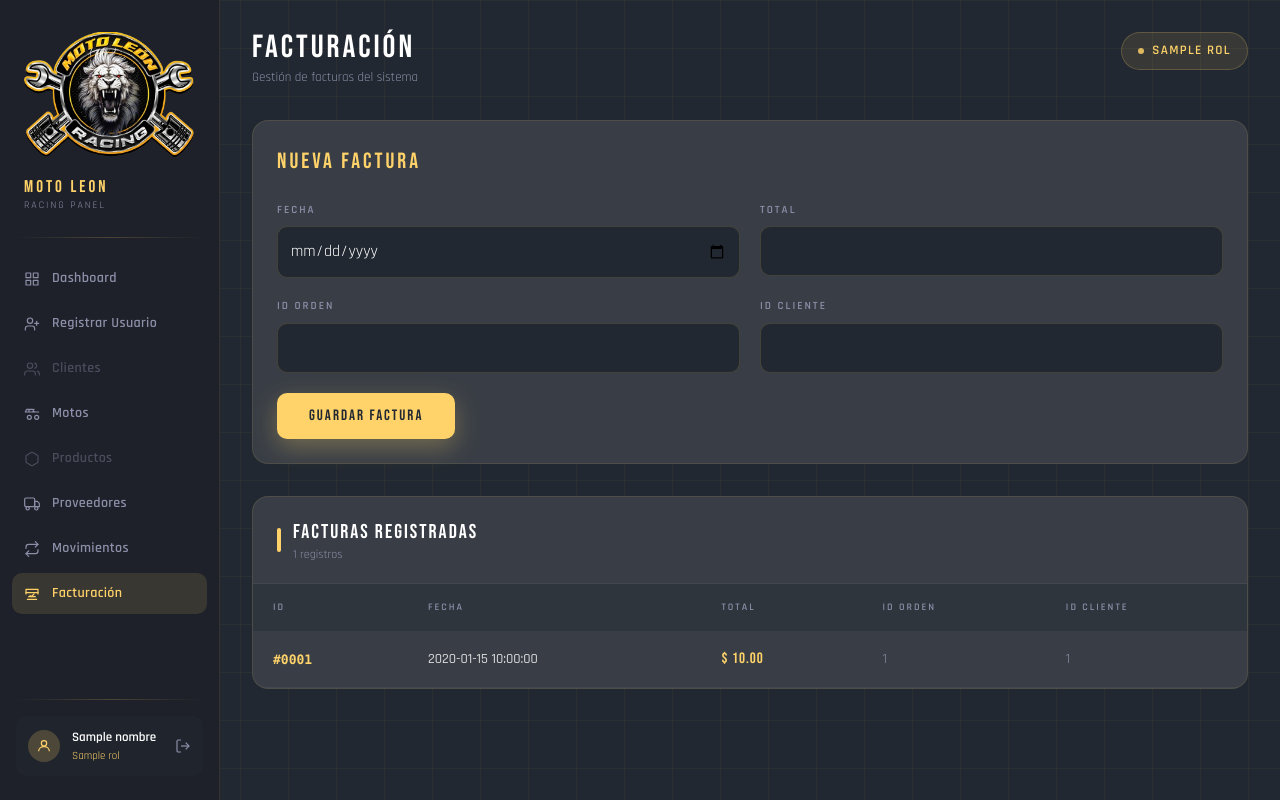
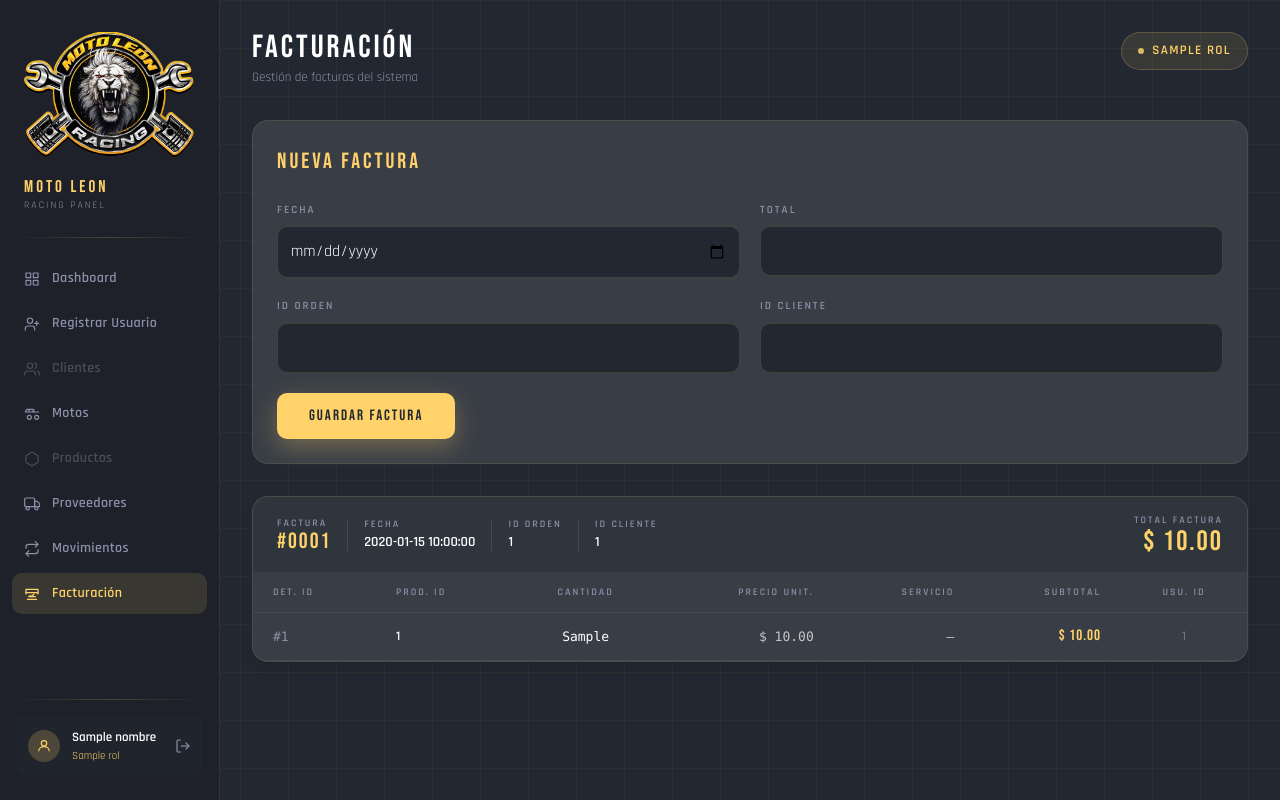
Before and after one commit to Yeico-lan/SISGAT, a Flask app: template View/templates/facturacion.html in a window 1280 px wide. Run offline with Flask 3, Linux system fonts and the light colour scheme; the template is opened without the code that fills it: most values are stand-ins (such as "Sample title", 1, 10 or a date in 2020); some libraries are stand-ins or nearby versions.

Commit message:
Modulo de facturacion

```diff
--- a/Controller/moto_repuestos_backend/app.py
+++ b/Controller/moto_repuestos_backend/app.py
@@ -549,15 +549,53 @@ def facturacion_page():
     if conn:
         try:
             cursor = conn.cursor(dictionary=True)
+            # Trae todas las facturas con sus detalles en JOIN
             cursor.execute("""
-                SELECT fac_id, fac_fecha_emision, fac_total, ord_id, cli_id
-                FROM facturas
-                ORDER BY fac_id DESC
+                SELECT
+                    f.fac_id,
+                    f.fac_fecha_emision,
+                    f.fac_total,
+                    f.ord_id,
+                    f.cli_id,
+                    d.det_fact_id,
+                    d.prod_id,
+                    d.det_fact_cant,
+                    d.precio_unitario,
+                    d.subtotal,
+                    d.det_fact_servicio,
+                    d.usu_id
+                FROM facturacion f
+                LEFT JOIN detalle_facturas d ON d.fac_id = f.fac_id
+                ORDER BY f.fac_id DESC, d.det_fact_id ASC
             """)
-            facturas = cursor.fetchall()
-            for f in facturas:
-                if f['fac_fecha_emision']:
-                    f['fac_fecha_emision'] = f['fac_fecha_emision'].strftime('%Y-%m-%d')
+            rows = cursor.fetchall()
+
+            # Agrupar detalles por factura
+            facturas_dict = {}
+            for row in rows:
+                fid = row['fac_id']
+                if fid not in facturas_dict:
+                    facturas_dict[fid] = {
+                        'fac_id':            row['fac_id'],
+                        'fac_fecha_emision': row['fac_fecha_emision'].strftime('%Y-%m-%d') if row['fac_fecha_emision'] else '',
+                        'fac_total':         row['fac_total'],
+                        'ord_id':            row['ord_id'],
+                        'cli_id':            row['cli_id'],
+                        'detalles':          []
+                    }
+                if row['det_fact_id']:
+                    facturas_dict[fid]['detalles'].append({
+                        'det_fact_id':       row['det_fact_id'],
+                        'prod_id':           row['prod_id'],
+                        'det_fact_cant':     row['det_fact_cant'],
+                        'precio_unitario':   row['precio_unitario'],
+                        'subtotal':          row['subtotal'],
+                        'det_fact_servicio': row['det_fact_servicio'],
+                        'usu_id':            row['usu_id'],
+                    })
+
+            facturas = list(facturas_dict.values())
+
         except Error as e:
             print(f"[SELECT ERROR FACTURAS] {e}")
         finally:
@@ -588,7 +626,7 @@ def guardar_factura():
         try:
             cursor = conn.cursor()
             cursor.execute("""
-                INSERT INTO facturas (fac_fecha_emision, fac_total, ord_id, cli_id)
+                INSERT INTO facturacion (fac_fecha_emision, fac_total, ord_id, cli_id)
                 VALUES (%s, %s, %s, %s)
             """, (fecha, total, orden, cliente))
             conn.commit()
--- a/View/templates/facturacion.html
+++ b/View/templates/facturacion.html
@@ -4,7 +4,6 @@
 <meta charset="UTF-8">
 <meta name="viewport" content="width=device-width, initial-scale=1.0">
 <title>Facturación | MOTO LEON RACING</title>
-
 <link href="https://fonts.googleapis.com/css2?family=Bebas+Neue&family=Rajdhani:wght@400;500;600;700&display=swap" rel="stylesheet">
 <script src="https://cdn.tailwindcss.com"></script>
 <script>
@@ -36,10 +35,8 @@ tailwind.config = {
   }
 }
 </script>
-
 <style>
   body { font-family: 'Rajdhani', sans-serif; }
-
   .bg-grid::before {
     content: '';
     position: fixed; inset: 0;
@@ -50,13 +47,10 @@ tailwind.config = {
     animation: gridMove 20s linear infinite;
     pointer-events: none; z-index: 0;
   }
-
   .divider { height:1px; background:linear-gradient(90deg,transparent,rgba(255,211,105,.2),transparent); }
-
   .nav-link { transition: background .15s, color .15s; }
   .nav-link:hover { background: rgba(255,211,105,.08); color: #FFD369; }
   .nav-link.active { background: rgba(255,211,105,.12); color: #FFD369; }
-
   ::-webkit-scrollbar { width: 4px; }
   ::-webkit-scrollbar-track { background: transparent; }
   ::-webkit-scrollbar-thumb { background: rgba(255,211,105,.15); border-radius: 2px; }
@@ -65,12 +59,8 @@ tailwind.config = {
 
 <body class="bg-grid min-h-screen bg-bg text-white flex">
 
-<!-- ═══════════════════════════════════
-     SIDEBAR
-════════════════════════════════════ -->
+<!-- SIDEBAR -->
 <aside class="relative z-10 w-[220px] flex-shrink-0 bg-side flex flex-col border-r border-gold/10 min-h-screen">
-
-  <!-- Logo -->
   <div class="px-6 pt-8 pb-6">
     <div class="w-46 h-46 mb-4">
       <img src="{{ url_for('static', filename='img/logo.png') }}" alt="Moto León Racing" class="w-full h-full object-contain">
@@ -78,103 +68,59 @@ tailwind.config = {
     <h2 class="font-bebas text-[17px] tracking-[3px] text-gold leading-none">MOTO LEON</h2>
     <p class="text-[10px] text-muted tracking-[2px] uppercase mt-0.5">Racing Panel</p>
   </div>
-
   <div class="divider mx-4 mb-5"></div>
-
-  <!-- Navegación -->
   <nav class="flex-1 px-3 space-y-1">
-
     <a href="/dashboard" class="nav-link flex items-center gap-3 px-3 py-2.5 rounded-[10px] text-[14px] font-semibold tracking-wide text-muted cursor-pointer">
-      <svg class="w-4 h-4 flex-shrink-0" fill="none" stroke="currentColor" stroke-width="1.8" viewBox="0 0 24 24" stroke-linecap="round" stroke-linejoin="round">
-        <rect x="3" y="3" width="7" height="7"/><rect x="14" y="3" width="7" height="7"/>
-        <rect x="14" y="14" width="7" height="7"/><rect x="3" y="14" width="7" height="7"/>
-      </svg>
+      <svg class="w-4 h-4 flex-shrink-0" fill="none" stroke="currentColor" stroke-width="1.8" viewBox="0 0 24 24" stroke-linecap="round" stroke-linejoin="round"><rect x="3" y="3" width="7" height="7"/><rect x="14" y="3" width="7" height="7"/><rect x="14" y="14" width="7" height="7"/><rect x="3" y="14" width="7" height="7"/></svg>
       Dashboard
     </a>
-
     <a href="/registrar" class="nav-link flex items-center gap-3 px-3 py-2.5 rounded-[10px] text-[14px] font-semibold tracking-wide text-muted cursor-pointer">
-      <svg class="w-4 h-4 flex-shrink-0" fill="none" stroke="currentColor" stroke-width="1.8" viewBox="0 0 24 24" stroke-linecap="round" stroke-linejoin="round">
-        <path d="M16 21v-2a4 4 0 0 0-4-4H6a4 4 0 0 0-4 4v2"/><circle cx="9" cy="7" r="4"/>
-        <line x1="19" y1="8" x2="19" y2="14"/><line x1="22" y1="11" x2="16" y2="11"/>
-      </svg>
+      <svg class="w-4 h-4 flex-shrink-0" fill="none" stroke="currentColor" stroke-width="1.8" viewBox="0 0 24 24" stroke-linecap="round" stroke-linejoin="round"><path d="M16 21v-2a4 4 0 0 0-4-4H6a4 4 0 0 0-4 4v2"/><circle cx="9" cy="7" r="4"/><line x1="19" y1="8" x2="19" y2="14"/><line x1="22" y1="11" x2="16" y2="11"/></svg>
       Registrar Usuario
     </a>
-
     <div class="nav-link flex items-center gap-3 px-3 py-2.5 rounded-[10px] text-[14px] font-semibold tracking-wide text-muted/40 cursor-not-allowed select-none">
-      <svg class="w-4 h-4 flex-shrink-0" fill="none" stroke="currentColor" stroke-width="1.8" viewBox="0 0 24 24" stroke-linecap="round" stroke-linejoin="round">
-        <path d="M17 21v-2a4 4 0 0 0-4-4H5a4 4 0 0 0-4 4v2"/><circle cx="9" cy="7" r="4"/>
-        <path d="M23 21v-2a4 4 0 0 0-3-3.87"/><path d="M16 3.13a4 4 0 0 1 0 7.75"/>
-      </svg>
+      <svg class="w-4 h-4 flex-shrink-0" fill="none" stroke="currentColor" stroke-width="1.8" viewBox="0 0 24 24" stroke-linecap="round" stroke-linejoin="round"><path d="M17 21v-2a4 4 0 0 0-4-4H5a4 4 0 0 0-4 4v2"/><circle cx="9" cy="7" r="4"/><path d="M23 21v-2a4 4 0 0 0-3-3.87"/><path d="M16 3.13a4 4 0 0 1 0 7.75"/></svg>
       Clientes
     </div>
-
     <a href="/motos" class="nav-link flex items-center gap-3 px-3 py-2.5 rounded-[10px] text-[14px] font-semibold tracking-wide text-muted cursor-pointer">
-      <svg class="w-4 h-4 flex-shrink-0" fill="none" stroke="currentColor" stroke-width="1.8" viewBox="0 0 24 24" stroke-linecap="round" stroke-linejoin="round">
-        <path d="M5 17a3 3 0 1 0 6 0 3 3 0 0 0-6 0zm11 0a3 3 0 1 0 6 0 3 3 0 0 0-6 0zM2 9l2-4h9l3 4M7 9l1-4M13 9l2-4M2 9h20"/>
-      </svg>
+      <svg class="w-4 h-4 flex-shrink-0" fill="none" stroke="currentColor" stroke-width="1.8" viewBox="0 0 24 24" stroke-linecap="round" stroke-linejoin="round"><path d="M5 17a3 3 0 1 0 6 0 3 3 0 0 0-6 0zm11 0a3 3 0 1 0 6 0 3 3 0 0 0-6 0zM2 9l2-4h9l3 4M7 9l1-4M13 9l2-4M2 9h20"/></svg>
       Motos
     </a>
-
     <div class="nav-link flex items-center gap-3 px-3 py-2.5 rounded-[10px] text-[14px] font-semibold tracking-wide text-muted/40 cursor-not-allowed select-none">
-      <svg class="w-4 h-4 flex-shrink-0" fill="none" stroke="currentColor" stroke-width="1.8" viewBox="0 0 24 24" stroke-linecap="round" stroke-linejoin="round">
-        <path d="M21 16V8a2 2 0 0 0-1-1.73l-7-4a2 2 0 0 0-2 0l-7 4A2 2 0 0 0 3 8v8a2 2 0 0 0 1 1.73l7 4a2 2 0 0 0 2 0l7-4A2 2 0 0 0 21 16z"/>
-      </svg>
+      <svg class="w-4 h-4 flex-shrink-0" fill="none" stroke="currentColor" stroke-width="1.8" viewBox="0 0 24 24" stroke-linecap="round" stroke-linejoin="round"><path d="M21 16V8a2 2 0 0 0-1-1.73l-7-4a2 2 0 0 0-2 0l-7 4A2 2 0 0 0 3 8v8a2 2 0 0 0 1 1.73l7 4a2 2 0 0 0 2 0l7-4A2 2 0 0 0 21 16z"/></svg>
       Productos
     </div>
-
     <a href="/proveedores" class="nav-link flex items-center gap-3 px-3 py-2.5 rounded-[10px] text-[14px] font-semibold tracking-wide text-muted cursor-pointer">
-      <svg class="w-4 h-4 flex-shrink-0" fill="none" stroke="currentColor" stroke-width="1.8" viewBox="0 0 24 24" stroke-linecap="round" stroke-linejoin="round">
-        <rect x="1" y="3" width="15" height="13" rx="2"/><path d="M16 8h4l3 3v5h-7V8z"/>
-        <circle cx="5.5" cy="18.5" r="2.5"/><circle cx="18.5" cy="18.5" r="2.5"/>
-      </svg>
+      <svg class="w-4 h-4 flex-shrink-0" fill="none" stroke="currentColor" stroke-width="1.8" viewBox="0 0 24 24" stroke-linecap="round" stroke-linejoin="round"><rect x="1" y="3" width="15" height="13" rx="2"/><path d="M16 8h4l3 3v5h-7V8z"/><circle cx="5.5" cy="18.5" r="2.5"/><circle cx="18.5" cy="18.5" r="2.5"/></svg>
       Proveedores
     </a>
-
     <a href="/movimientos" class="nav-link flex items-center gap-3 px-3 py-2.5 rounded-[10px] text-[14px] font-semibold tracking-wide text-muted cursor-pointer">
-      <svg class="w-4 h-4 flex-shrink-0" fill="none" stroke="currentColor" stroke-width="1.8" viewBox="0 0 24 24" stroke-linecap="round" stroke-linejoin="round">
-        <polyline points="17 1 21 5 17 9"/><path d="M3 11V9a4 4 0 0 1 4-4h14"/>
-        <polyline points="7 23 3 19 7 15"/><path d="M21 13v2a4 4 0 0 1-4 4H3"/>
-      </svg>
+      <svg class="w-4 h-4 flex-shrink-0" fill="none" stroke="currentColor" stroke-width="1.8" viewBox="0 0 24 24" stroke-linecap="round" stroke-linejoin="round"><polyline points="17 1 21 5 17 9"/><path d="M3 11V9a4 4 0 0 1 4-4h14"/><polyline points="7 23 3 19 7 15"/><path d="M21 13v2a4 4 0 0 1-4 4H3"/></svg>
       Movimientos
     </a>
-
     <a href="/facturacion" class="nav-link active flex items-center gap-3 px-3 py-2.5 rounded-[10px] text-[14px] font-semibold tracking-wide cursor-pointer">
-      <svg class="w-4 h-4 flex-shrink-0" fill="none" stroke="currentColor" stroke-width="1.8" viewBox="0 0 24 24" stroke-linecap="round" stroke-linejoin="round">
-        <path d="M9 14l2 2 4-4"/><path d="M21 12V5H3v7"/>
-        <path d="M3 10h18"/><path d="M5 20h14"/><path d="M7 16h10"/>
-      </svg>
+      <svg class="w-4 h-4 flex-shrink-0" fill="none" stroke="currentColor" stroke-width="1.8" viewBox="0 0 24 24" stroke-linecap="round" stroke-linejoin="round"><path d="M9 14l2 2 4-4"/><path d="M21 12V5H3v7"/><path d="M3 10h18"/><path d="M5 20h14"/><path d="M7 16h10"/></svg>
       Facturación
     </a>
   </nav>
-
-  <!-- Usuario activo -->
   <div class="divider mx-4 mb-4"></div>
   <div class="px-4 pb-6">
     <div class="flex items-center gap-3 px-3 py-3 rounded-[10px] bg-bg/60">
       <div class="w-8 h-8 bg-gold/20 rounded-full flex items-center justify-center flex-shrink-0">
-        <svg class="w-4 h-4 text-gold" fill="none" stroke="currentColor" stroke-width="1.8" viewBox="0 0 24 24">
-          <circle cx="12" cy="8" r="4"/><path d="M4 20c0-4 3.6-7 8-7s8 3 8 7"/>
-        </svg>
+        <svg class="w-4 h-4 text-gold" fill="none" stroke="currentColor" stroke-width="1.8" viewBox="0 0 24 24"><circle cx="12" cy="8" r="4"/><path d="M4 20c0-4 3.6-7 8-7s8 3 8 7"/></svg>
       </div>
       <div class="flex-1 min-w-0">
         <p class="text-[13px] font-semibold text-white truncate">{{ nombre }}</p>
         <p class="text-[11px] text-gold truncate">{{ rol }}</p>
       </div>
       <a href="/logout" title="Cerrar sesión" class="text-muted hover:text-gold transition-colors duration-150 flex-shrink-0">
-        <svg class="w-4 h-4" fill="none" stroke="currentColor" stroke-width="1.8" viewBox="0 0 24 24">
-          <path d="M9 21H5a2 2 0 0 1-2-2V5a2 2 0 0 1 2-2h4"/>
-          <polyline points="16 17 21 12 16 7"/>
-          <line x1="21" y1="12" x2="9" y2="12"/>
-        </svg>
+        <svg class="w-4 h-4" fill="none" stroke="currentColor" stroke-width="1.8" viewBox="0 0 24 24"><path d="M9 21H5a2 2 0 0 1-2-2V5a2 2 0 0 1 2-2h4"/><polyline points="16 17 21 12 16 7"/><line x1="21" y1="12" x2="9" y2="12"/></svg>
       </a>
     </div>
   </div>
-
 </aside>
 
-<!-- ═══════════════════════════════════
-     MAIN
-════════════════════════════════════ -->
+<!-- MAIN -->
 <main class="relative z-10 flex-1 px-8 py-8 overflow-y-auto">
 
   <!-- HEADER -->
@@ -192,89 +138,114 @@ tailwind.config = {
   <!-- FORMULARIO -->
   <div class="bg-surface rounded-2xl p-6 border border-gold/10 mb-8 animate-fadeIn">
     <h2 class="font-bebas text-[22px] tracking-[3px] text-gold mb-6">NUEVA FACTURA</h2>
-
     <form method="POST" action="/facturacion" class="grid grid-cols-1 md:grid-cols-2 gap-5">
-
       <div>
         <label class="block mb-2 text-[11px] tracking-[2px] uppercase text-muted font-semibold">Fecha</label>
-        <input type="date" name="fecha" required
-               class="w-full bg-bg border border-gold/15 rounded-[10px] p-3 text-white outline-none focus:border-gold transition-colors">
+        <input type="date" name="fecha" required class="w-full bg-bg border border-gold/15 rounded-[10px] p-3 text-white outline-none focus:border-gold transition-colors">
       </div>
-
       <div>
         <label class="block mb-2 text-[11px] tracking-[2px] uppercase text-muted font-semibold">Total</label>
-        <input type="number" name="total" step="0.01" min="0" required
-               class="w-full bg-bg border border-gold/15 rounded-[10px] p-3 text-white outline-none focus:border-gold transition-colors">
+        <input type="number" name="total" step="0.01" min="0" required class="w-full bg-bg border border-gold/15 rounded-[10px] p-3 text-white outline-none focus:border-gold transition-colors">
       </div>
-
       <div>
         <label class="block mb-2 text-[11px] tracking-[2px] uppercase text-muted font-semibold">ID Orden</label>
-        <input type="number" name="orden" min="1" required
-               class="w-full bg-bg border border-gold/15 rounded-[10px] p-3 text-white outline-none focus:border-gold transition-colors">
+        <input type="number" name="orden" min="1" required class="w-full bg-bg border border-gold/15 rounded-[10px] p-3 text-white outline-none focus:border-gold transition-colors">
       </div>
-
       <div>
         <label class="block mb-2 text-[11px] tracking-[2px] uppercase text-muted font-semibold">ID Cliente</label>
-        <input type="number" name="cliente" min="1" required
-               class="w-full bg-bg border border-gold/15 rounded-[10px] p-3 text-white outline-none focus:border-gold transition-colors">
+        <input type="number" name="cliente" min="1" required class="w-full bg-bg border border-gold/15 rounded-[10px] p-3 text-white outline-none focus:border-gold transition-colors">
       </div>
-
       <div class="md:col-span-2">
-        <button type="submit"
-                class="bg-gold text-bg font-bebas tracking-[2px] text-[15px] px-8 py-3 rounded-[10px]
-                       shadow-[0_8px_24px_rgba(255,211,105,.3)]
-                       hover:-translate-y-0.5 hover:shadow-[0_12px_32px_rgba(255,211,105,.4)]
-                       active:translate-y-0 transition-all duration-150">
+        <button type="submit" class="bg-gold text-bg font-bebas tracking-[2px] text-[15px] px-8 py-3 rounded-[10px] shadow-[0_8px_24px_rgba(255,211,105,.3)] hover:-translate-y-0.5 hover:shadow-[0_12px_32px_rgba(255,211,105,.4)] active:translate-y-0 transition-all duration-150">
           GUARDAR FACTURA
         </button>
       </div>
-
     </form>
   </div>
 
-  <!-- TABLA -->
-  <div class="bg-surface rounded-2xl border border-gold/10 overflow-hidden animate-fadeIn" style="animation-delay:.1s">
+  <!-- FACTURAS -->
+  <div class="space-y-6 animate-fadeIn" style="animation-delay:.1s">
 
-    <div class="px-6 py-5 border-b border-white/5 flex items-center gap-3">
-      <div class="w-1 h-6 bg-gold rounded-full"></div>
+    {% for factura in facturas %}
+    <!-- TARJETA DE FACTURA -->
+    <div class="bg-surface rounded-2xl border border-gold/10 overflow-hidden shadow-lg">
+
+      <!-- ENCABEZADO FACTURA -->
+      <div class="px-6 py-4 bg-bg/40 border-b border-white/5 flex items-center justify-between flex-wrap gap-3">
+        <div class="flex items-center gap-4">
           <div>
-        <h2 class="font-bebas text-[20px] tracking-[2px] text-white">FACTURAS REGISTRADAS</h2>
-        <p class="text-muted text-xs">{{ facturas | length }} registros</p>
+            <p class="text-[10px] tracking-[2px] uppercase text-muted font-semibold">Factura</p>
+            <p class="font-bebas text-[22px] tracking-[2px] text-gold leading-none">#{{ "%04d"|format(factura.fac_id) }}</p>
+          </div>
+          <div class="w-px h-8 bg-white/10"></div>
+          <div>
+            <p class="text-[10px] tracking-[2px] uppercase text-muted font-semibold">Fecha</p>
+            <p class="text-[14px] font-semibold text-white">{{ factura.fac_fecha_emision }}</p>
+          </div>
+          <div class="w-px h-8 bg-white/10"></div>
+          <div>
+            <p class="text-[10px] tracking-[2px] uppercase text-muted font-semibold">ID Orden</p>
+            <p class="text-[14px] font-semibold text-white">{{ factura.ord_id }}</p>
+          </div>
+          <div class="w-px h-8 bg-white/10"></div>
+          <div>
+            <p class="text-[10px] tracking-[2px] uppercase text-muted font-semibold">ID Cliente</p>
+            <p class="text-[14px] font-semibold text-white">{{ factura.cli_id }}</p>
+          </div>
+        </div>
+        <div class="text-right">
+          <p class="text-[10px] tracking-[2px] uppercase text-muted font-semibold">Total Factura</p>
+          <p class="font-bebas text-[28px] tracking-[2px] text-gold leading-none">$ {{ "%.2f"|format(factura.fac_total) }}</p>
         </div>
       </div>
 
+      <!-- TABLA DE DETALLES -->
+      {% if factura.detalles %}
       <div class="overflow-x-auto">
-      <table class="w-full text-[14px]">
+        <table class="w-full text-[13px]">
           <thead>
-          <tr class="bg-bg/40 border-b border-white/5">
-            <th class="px-5 py-4 text-left text-[10px] tracking-[2px] uppercase text-muted font-semibold">ID</th>
-            <th class="px-5 py-4 text-left text-[10px] tracking-[2px] uppercase text-muted font-semibold">Fecha</th>
-            <th class="px-5 py-4 text-left text-[10px] tracking-[2px] uppercase text-muted font-semibold">Total</th>
-            <th class="px-5 py-4 text-left text-[10px] tracking-[2px] uppercase text-muted font-semibold">ID Orden</th>
-            <th class="px-5 py-4 text-left text-[10px] tracking-[2px] uppercase text-muted font-semibold">ID Cliente</th>
+            <tr class="border-b border-white/5">
+              <th class="px-5 py-3 text-left text-[10px] tracking-[2px] uppercase text-muted font-semibold">Det. ID</th>
+              <th class="px-5 py-3 text-left text-[10px] tracking-[2px] uppercase text-muted font-semibold">Prod. ID</th>
+              <th class="px-5 py-3 text-center text-[10px] tracking-[2px] uppercase text-muted font-semibold">Cantidad</th>
+              <th class="px-5 py-3 text-right text-[10px] tracking-[2px] uppercase text-muted font-semibold">Precio Unit.</th>
+              <th class="px-5 py-3 text-right text-[10px] tracking-[2px] uppercase text-muted font-semibold">Servicio</th>
+              <th class="px-5 py-3 text-right text-[10px] tracking-[2px] uppercase text-muted font-semibold">Subtotal</th>
+              <th class="px-5 py-3 text-center text-[10px] tracking-[2px] uppercase text-muted font-semibold">Usu. ID</th>
             </tr>
           </thead>
           <tbody>
-          {% for factura in facturas %}
-          <tr class="border-b border-white/5 hover:bg-white/[.03] transition-colors">
-            <td class="px-5 py-4 font-mono text-[13px] font-bold text-gold">#{{ "%04d"|format(factura.fac_id) }}</td>
-            <td class="px-5 py-4 text-white/80 font-medium">{{ factura.fac_fecha_emision }}</td>
-            <td class="px-5 py-4 font-bebas text-[15px] tracking-[1px] text-gold">$ {{ "%.2f"|format(factura.fac_total) }}</td>
-            <td class="px-5 py-4 text-muted">{{ factura.ord_id }}</td>
-            <td class="px-5 py-4 text-muted">{{ factura.cli_id }}</td>
-          </tr>
-          {% else %}
-          <tr>
-            <td colspan="5" class="px-5 py-12 text-center text-muted text-sm">No hay facturas registradas.</td>
+            {% for det in factura.detalles %}
+            <tr class="border-b border-white/5 hover:bg-white/[.02] transition-colors">
+              <td class="px-5 py-3 font-mono text-muted">#{{ det.det_fact_id }}</td>
+              <td class="px-5 py-3 text-white font-semibold">{{ det.prod_id }}</td>
+              <td class="px-5 py-3 text-center font-mono text-white">{{ det.det_fact_cant if det.det_fact_cant else '—' }}</td>
+              <td class="px-5 py-3 text-right font-mono text-white/70">
+                {% if det.precio_unitario %}$ {{ "%.2f"|format(det.precio_unitario) }}{% else %}—{% endif %}
+              </td>
+              <td class="px-5 py-3 text-right font-mono text-white/70">
+                {% if det.det_fact_servicio %}$ {{ "%.2f"|format(det.det_fact_servicio) }}{% else %}—{% endif %}
+              </td>
+              <td class="px-5 py-3 text-right font-bebas text-[15px] tracking-[1px] text-gold">$ {{ "%.2f"|format(det.subtotal) }}</td>
+              <td class="px-5 py-3 text-center text-muted">{{ det.usu_id }}</td>
             </tr>
             {% endfor %}
           </tbody>
         </table>
       </div>
+      {% else %}
+      <div class="px-6 py-6 text-center text-muted text-sm">Sin detalles registrados para esta factura.</div>
+      {% endif %}
+
+    </div>
+    {% else %}
+    <div class="bg-surface rounded-2xl border border-gold/10 px-6 py-12 text-center text-muted text-sm">
+      No hay facturas registradas.
+    </div>
+    {% endfor %}
 
   </div>
 
 </main>
-
 </body>
 </html>
```
Lines whose indentation alone changed are shown as unchanged.
